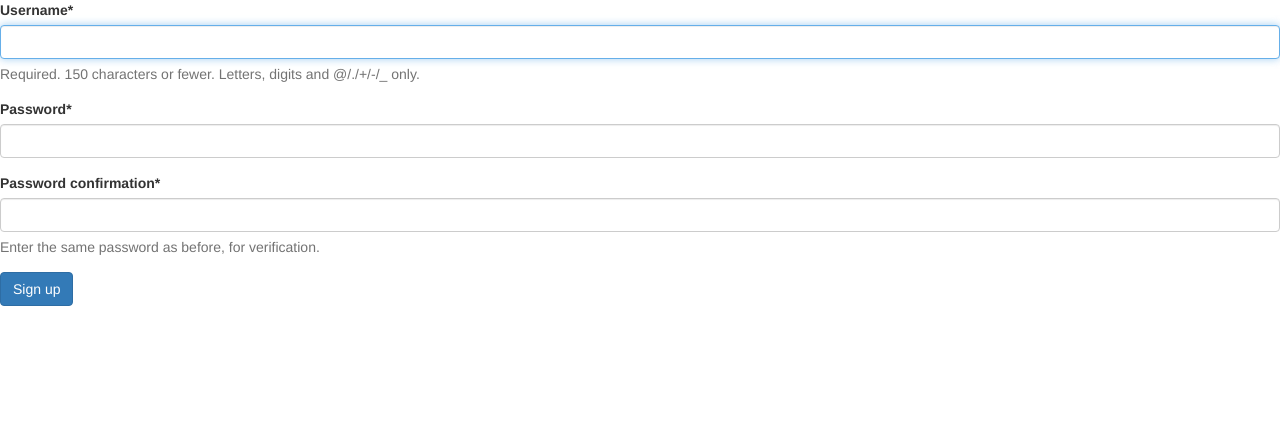
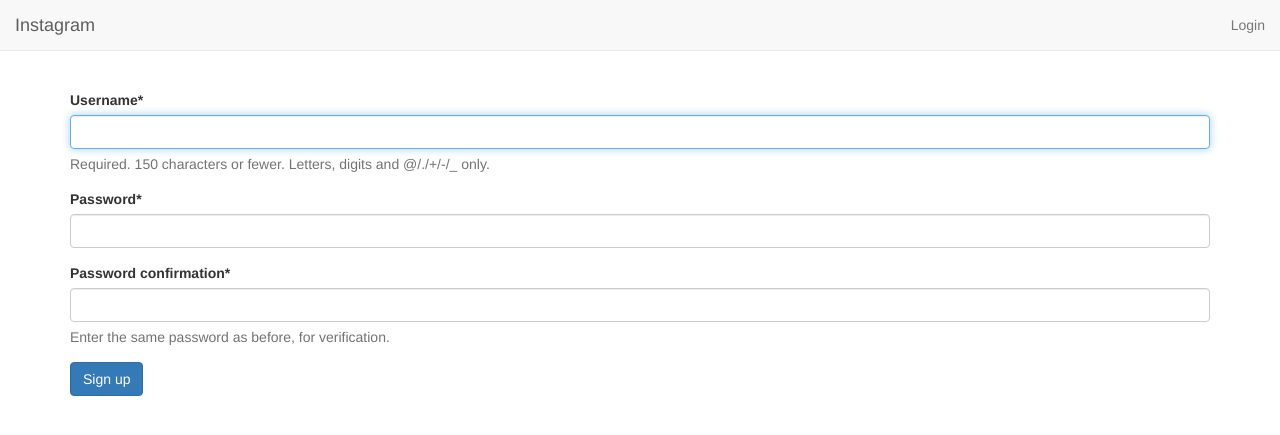
Before and after one commit to himankpathak/instagram, a Django app: page /u/signup/ in a window 1280 px wide. Shown: the top 435 px of the page. Run offline with Django 3.2, Linux system fonts and the light colour scheme; some libraries are stand-ins or nearby versions.

Commit message:
Update base.html

```diff
--- a/instagram/templates/base.html
+++ b/instagram/templates/base.html
@@ -6,10 +6,53 @@
     <meta charset="UTF-8">
     <title>{% block title %}Instagram{% endblock title %}</title>
     <link rel="stylesheet" href="{% static 'css/bootstrap.min.css' %}">
+    <style>
+        body {
+            padding-bottom: 20px;
+            padding-top: 70px;
+        }
+        .messages {
+            list-style: none;
+        }
+    </style>
     {% block css %}{% endblock css %}
 </head>
 <body>
-    {% block content %}{% endblock content %}
+    <nav class="navbar navbar-default navbar-fixed-top">
+        <div class="container-fluid">
+            <div class="navbar-header">
+                <button type="button" class="navbar-toggle collapsed" data-toggle="collapse" data-target="#bs-example-navbar-collapse-1" aria-expanded="false">
+                    <span class="sr-only">Toggle navigation</span>
+                    <span class="icon-bar"></span>
+                    <span class="icon-bar"></span>
+                    <span class="icon-bar"></span>
+                </button>
+                <a class="navbar-brand" href="{% url 'home' %}">Instagram</a>
+            </div>
+            <div class="collapse navbar-collapse" id="bs-example-navbar-collapse-1">
+                <ul class="nav navbar-nav navbar-right">
+                    {% if user.is_authenticated %}
+                        <li><a href="{% url 'accounts:logout' %}">Logout</a></li>
+                    {% else %}
+                        <li><a href="{% url 'accounts:login' %}">Login</a></li>
+                    {% endif %}
+                </ul>
+            </div>
+        </div>
+    </nav>
+    <div class="container">
+        {% if messages %}
+            <ul class="messages">
+                {% for message in messages %}
+                    <li{% if message.tags %} class="alert alert-{{ message.tags }}"{% endif %}>{{ message }}</li>
+                {% endfor %}
+            </ul>
+        {% endif %}
+
+        <h1>{% block headline %}{% endblock headline %}</h1>
+
+        {% block content %}{% endblock content %}
+    </div>
 
     <script src="{% static 'js/jquery.min.js' %}"></script>
     <script src="{% static 'js/bootstrap.min.js' %}"></script>
```
